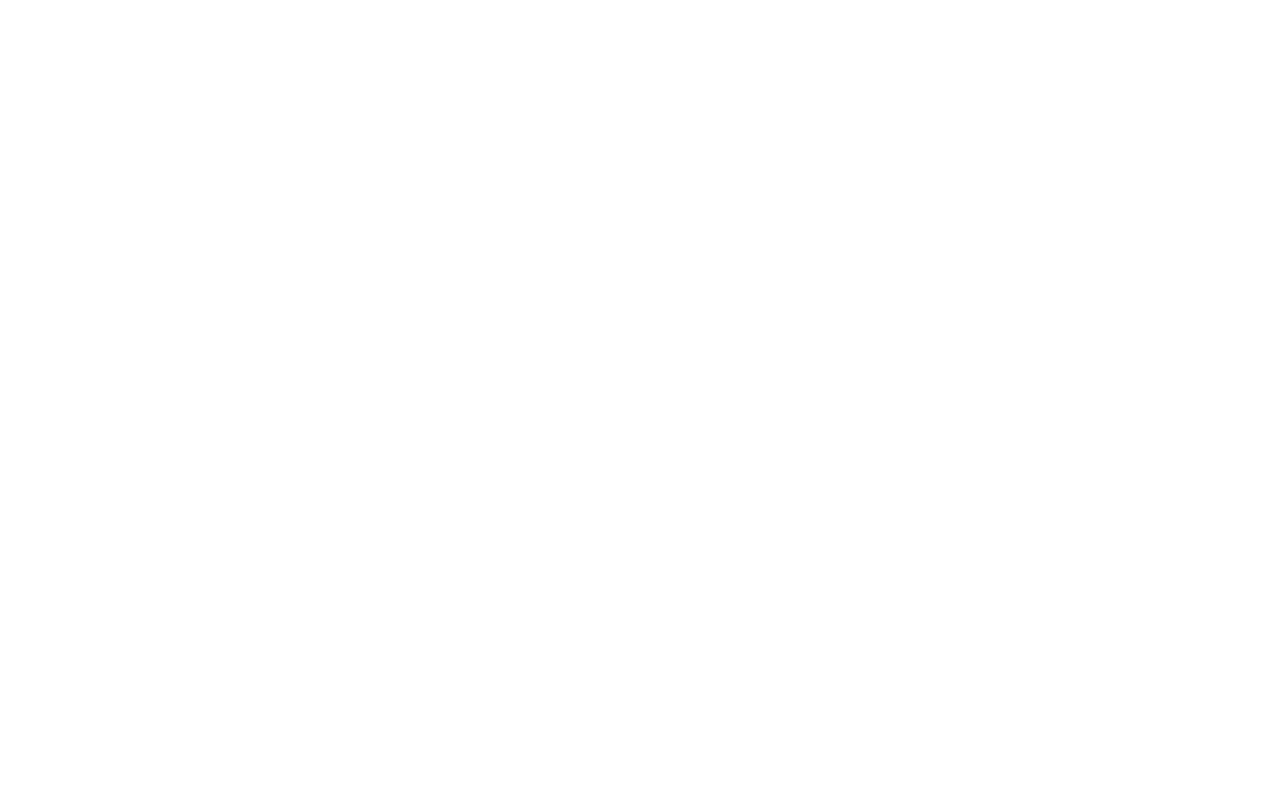
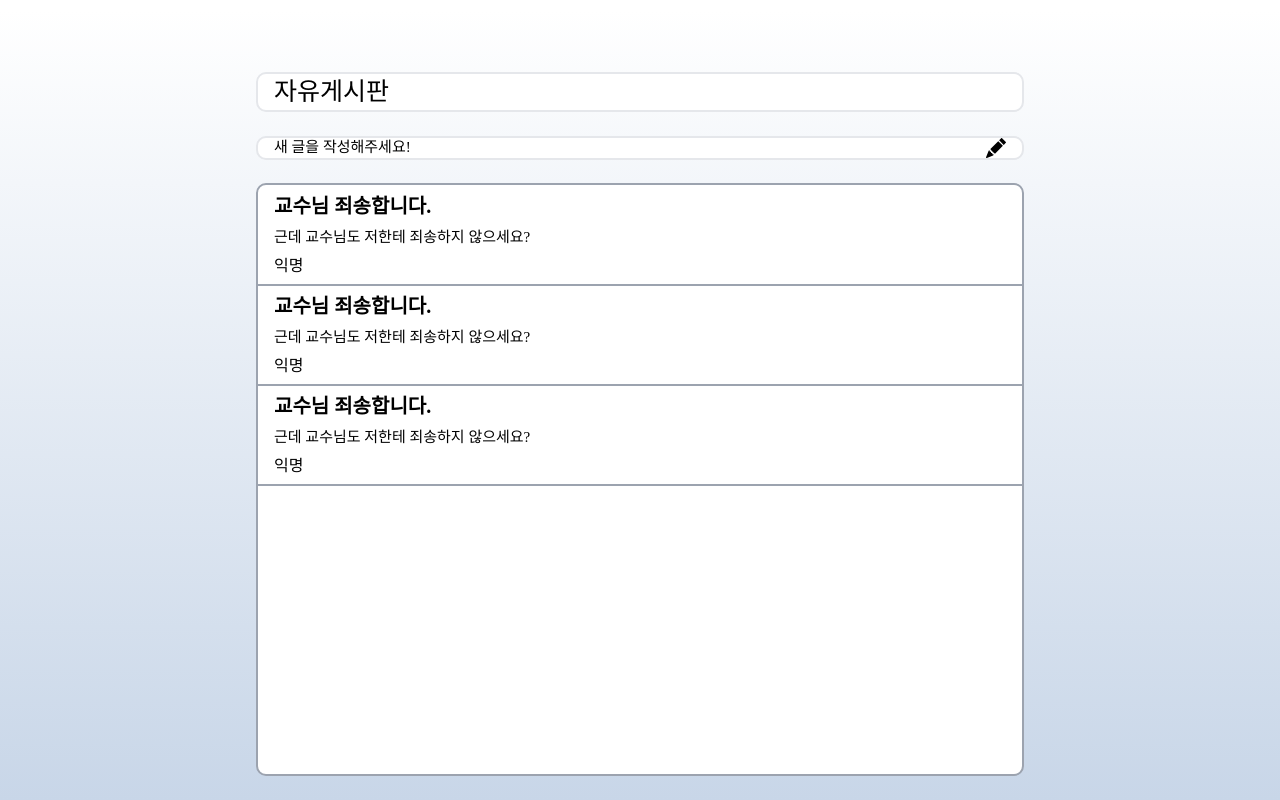
Before and after one commit to sangpyeong/mini_klas, a React (Create React App) app in the folder klas_client/: page /board in a window 1280 px wide. Before the commit this address had no page. Built offline with nearby package versions, Linux system fonts and the light colour scheme; a web font is replaced by a local one.

Commit message:
게시판 진행중

```diff
--- a/klas_client/package.json
+++ b/klas_client/package.json
@@ -10,6 +10,7 @@
     "axios": "^1.4.0",
     "react": "^18.2.0",
     "react-dom": "^18.2.0",
+    "react-icons": "^4.9.0",
     "react-native-gesture-handler": "^2.10.2",
     "react-native-reanimated": "^3.2.0",
     "react-native-safe-area-context": "^4.5.3",
--- a/klas_client/src/Router.js
+++ b/klas_client/src/Router.js
@@ -13,6 +13,8 @@
 import Modal from "./components/Modal";
 import CallbackPage from "./pages/User/CallbackPage";
 import RegisterPage from "./pages/Register/RegisterPage";
+import MyPage from "./pages/My/MyPage";
+import BoardPage from "./pages/Board/BoardPage";
 
 function Router() {
   const { userType, setUserType } = useContext(UserContext); //0은 비회원 1은 학생 2는 교수 3은 관리자
@@ -43,6 +45,8 @@
             <Route path="callback" element={<CallbackPage />} />
           </Route>
           <Route path="/register" element={<RegisterPage />} />
+          <Route path="/my" element={<MyPage />} />
+          <Route path="/board" element={<BoardPage />} />
           <Route path="/home" element={<HomePage />} />
           <Route path="/lecture/plan">
             <Route path="list" element={<LecturePlanListPage />} />
--- a/klas_client/src/components/Navigation.js
+++ b/klas_client/src/components/Navigation.js
@@ -41,19 +41,28 @@
           <div class="flex w-[20%] justify-center rounded-[20px] hover:bg-slate-100 ">
             학습관리
           </div>
-          <div class="flex w-[20%] justify-center rounded-[20px] hover:bg-slate-100 ">
-            게시판
-          </div>
+          <Link
+            to="/board"
+            class="flex w-[20%] justify-center rounded-[20px] hover:bg-slate-100 "
+          >
+            <div>게시판</div>
+          </Link>
         </div>
         <div class="mr-[5%] flex w-[20%] justify-center h-full text-[20px] items-center ">
-          <div class="flex w-[50%] justify-center rounded-[20px] hover:bg-slate-100 ">
-            MY
-          </div>
+          <Link
+            to="/my"
+            class="flex w-[50%] justify-center rounded-[20px] hover:bg-slate-100 "
+          >
+            <div>MY</div>
+          </Link>
+
           <Link
             to="/"
             class="flex w-[20%] text-[12px] justify-center rounded-[20px] hover:bg-slate-100 "
             onClick={() => {
               setUserType(0);
+              localStorage.removeItem("userId");
+              localStorage.removeItem("userType");
             }}
           >
             Logout
--- /dev/null
+++ b/klas_client/src/pages/Board/BoardPage.js
@@ -0,0 +1,53 @@
+import React from "react";
+import { useState } from "react";
+import { BsFillPencilFill } from "react-icons/bs";
+
+function BoardPage() {
+  const header = [];
+  const data = [];
+  const [showForm, setShowForm] = useState(false);
+  const handleToggleForm = () => {
+    setShowForm(!showForm); // 폼의 표시 여부를 반전시킴
+  };
+  return (
+    <div className="flex flex-col justify-evenly items-center  h-screen bg-gradient-to-b from-white to-[#C8D6E8] ">
+      <div className="flex text-[25px] mt-[3%] w-[60%] h-[5%] border-[2px] items-center bg-white rounded-[10px]">
+        <div className="ml-4">자유게시판</div>
+      </div>
+      <div
+        className="flex text-[15px]  w-[60%] h-[3%] border-[2px] items-center justify-between bg-white rounded-[10px] hover:bg-slate-200 duration-100"
+        onClick={handleToggleForm}
+      >
+        <div className="ml-4">새 글을 작성해주세요!</div>
+        <BsFillPencilFill size="20" className="mr-4" />
+      </div>
+      <div className="flex flex-col  w-[60%] h-[75%] border-[2px] border-gray-400 bg-white rounded-[10px]">
+        <div className="flex flex-col w-full pl-4  h-1/6 justify-evenly hover:bg-slate-200 duration-100">
+          <div className="font-bold text-[20px]">교수님 죄송합니다.</div>
+          <div className=" text-[15px] ">
+            근데 교수님도 저한테 죄송하지 않으세요?
+          </div>
+          <div>익명</div>
+        </div>
+        <div className="flex border-[1px] border-gray-400"></div>
+        <div className="flex flex-col w-full pl-4  h-1/6 justify-evenly hover:bg-slate-200 duration-100">
+          <div className="font-bold text-[20px]">교수님 죄송합니다.</div>
+          <div className=" text-[15px] ">
+            근데 교수님도 저한테 죄송하지 않으세요?
+          </div>
+          <div>익명</div>
+        </div>
+        <div className="flex border-[1px] border-gray-400"></div>
+        <div className="flex flex-col w-full pl-4  h-1/6 justify-evenly hover:bg-slate-200 duration-100">
+          <div className="font-bold text-[20px]">교수님 죄송합니다.</div>
+          <div className=" text-[15px] ">
+            근데 교수님도 저한테 죄송하지 않으세요?
+          </div>
+          <div>익명</div>
+        </div>
+        <div className="flex border-[1px] border-gray-400"></div>
+      </div>
+    </div>
+  );
+}
+export default BoardPage;
--- a/klas_client/src/pages/LecturePlan/LecturePlanListPage.js
+++ b/klas_client/src/pages/LecturePlan/LecturePlanListPage.js
@@ -102,7 +102,7 @@
   };
 
   return (
-    <div class="flex flex-col justify-center items-center h-screen border bg-gradient-to-b from-white to-[#C8D6E8]">
+    <div class="flex flex-col justify-center items-center h-screen  bg-gradient-to-b from-white to-[#C8D6E8]">
       <div class="flex justify-center flex-col items-center h-[70%] w-[70%] ">
         <div class="flex justify-start w-full  mb-4">강의계획서 조회</div>
 
--- a/klas_client/src/pages/My/MyPage.js
+++ b/klas_client/src/pages/My/MyPage.js
@@ -1,5 +1,40 @@
-import React from "react";
+import React, { useEffect } from "react";
 
 function MyPage() {
-  return <div></div>;
+  const header = ["이름", "학번", "비밀번호"];
+  const data = ["홍길동", "2018202000", "password"];
+  useEffect(() => {}, []);
+  return (
+    <div className="flex flex-col justify-start items-center  h-screen bg-gradient-to-b from-white to-[#C8D6E8] ">
+      <div className="flex flex-row mt-[3%] w-[60%]">
+        <div className="flex justify-start text-[20px]">MyPage</div>
+      </div>
+      <table
+        className="border-collapse border rounded-lg shadow-md h-[15%] w-[60%] bg-white"
+        style={{ tableLayout: "fixed" }}
+      >
+        <thead>
+          <tr>
+            {header.map((text, index) => (
+              <th
+                key={index}
+                className="border bg-gray-200  text-center font-medium text-gray-700"
+              >
+                {text}
+              </th>
+            ))}
+          </tr>
+        </thead>
+        <tbody>
+          {data.map((cell, cellIndex) => (
+            <td key={cellIndex} className="border  text-center text-gray-700">
+              {cell}
+            </td>
+          ))}
+        </tbody>
+      </table>
+    </div>
+  );
 }
+
+export default MyPage;
--- a/klas_client/src/pages/Register/RegisterPage.js
+++ b/klas_client/src/pages/Register/RegisterPage.js
@@ -103,7 +103,7 @@
   };
 
   return (
-    <div class="flex flex-col justify-center items-center h-screen border bg-gradient-to-b from-white to-[#C8D6E8]">
+    <div class="flex flex-col justify-center items-center h-screen  bg-gradient-to-b from-white to-[#C8D6E8]">
       <div class="flex justify-center flex-col items-center h-[600px] w-[1400px] border border-black ">
         <div class="flex justify-start  w-[90%] h-[10%] mt-4">강의 조회</div>
 
--- a/klas_client/src/pages/User/CallbackPage.js
+++ b/klas_client/src/pages/User/CallbackPage.js
@@ -6,19 +6,22 @@
 
 function CallbackPage() {
   const location = useLocation();
+  const { setUserType } = useContext(UserContext);
   const sessionuserId = localStorage.getItem("userId");
   const params = new URLSearchParams(location.search);
   // 파라미터 값 가져오기
   const paramValue = params.get("code");
   console.log(paramValue, sessionuserId);
-  //   axios
-  //     .post("http://localhost:8080/users/kakao", {
-  //       userId: { sessionuserId },
-  //       code: { paramValue },
-  //     })
-  //     .then((window.location.href = "http://localhost:3000/home"))
-  //     .catch();
-  window.location.href = "http://localhost:3000/home";
+  axios
+    .post("http://localhost:8080/users/kakao", {
+      userId: { sessionuserId },
+      code: { paramValue },
+    })
+    .then(() => {
+      setUserType(1);
+      window.location.href = "http://localhost:3000/home";
+    })
+    .catch();
   return (
     <div>
       {paramValue}
--- a/klas_client/src/pages/User/SignInPage.js
+++ b/klas_client/src/pages/User/SignInPage.js
@@ -22,33 +22,12 @@
         <div class="mt-1">
           <Input type="text" onChange={setPaaword} placeholder="비밀번호" />
         </div>
-        <div className="flex">
-          {" "}
-          <label>학생</label>
-          <input
-            name="type"
-            type="radio"
-            value="option1"
-            ref={radioRef}
-            onChange={() => {
-              setType("1");
-            }}
-          />
-          <label>교수</label>
-          <input
-            name="type"
-            value="option2"
-            type="radio"
-            onChange={() => {
-              setType("2");
-            }}
-          />
-        </div>
 
         <div class="flex justify-center flex-row mt-2">
           <Button
             text="로그인"
             onClick={() => {
+              console.log(userId, password);
               axios
                 .post("http://localhost:8080/users/signin", {
                   params: {
@@ -77,6 +56,7 @@
             text="test"
             onClick={() => {
               setUserType(1);
+              setUserId(2018202086);
               localStorage.setItem("userType", 1);
               localStorage.setItem("userId", 2018202086);
             }}
```
Also changed, not shown: 1 other file (tests, documents, lock files or other folders).
